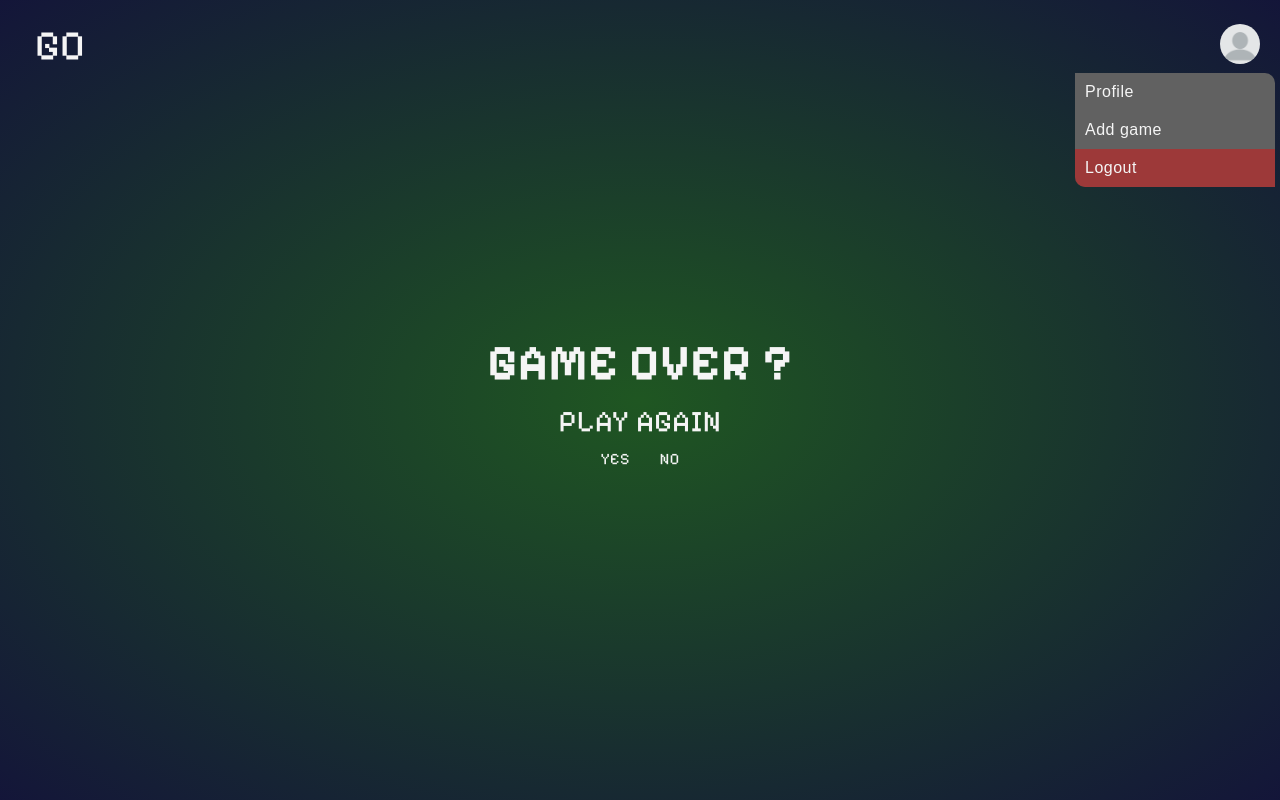
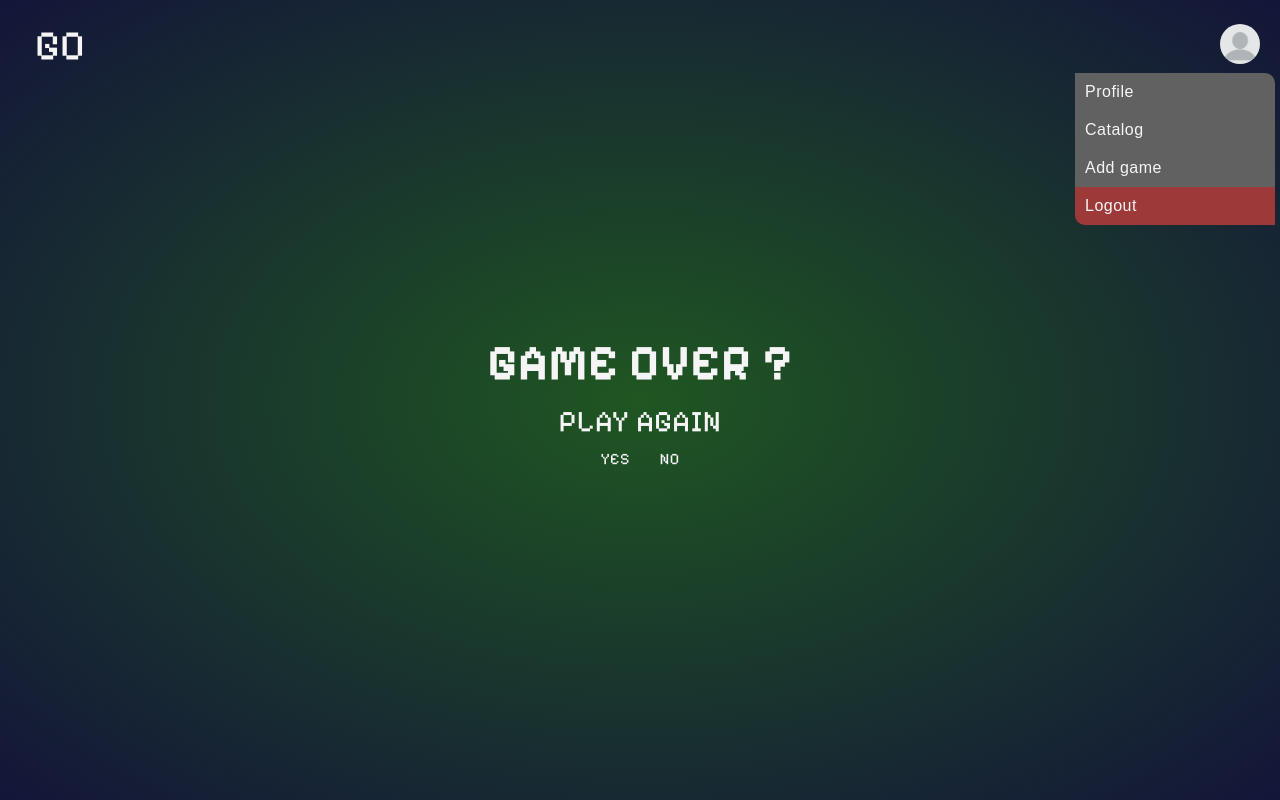
Before and after one commit to kalin-angelov/game-over-v2-frontend, a React (Vite) app: page / in a window 1280 px wide. Both pictures are taken after a click on the button 1240 px from the left and 45 px from the top of the page. Built offline with nearby package versions, Linux system fonts and the light colour scheme.

Commit message:
Update Navbar.jsx

```diff
--- a/src/components/reusable/navbar/Navbar.jsx
+++ b/src/components/reusable/navbar/Navbar.jsx
@@ -61,6 +61,11 @@ const Navbar = () => {
                                     </Link>
                                 </li>
                                 <li onClick={onClickFromUserMenu}>
+                                    <Link>
+                                        Catalog
+                                    </Link>
+                                </li>
+                                <li onClick={onClickFromUserMenu}>
                                     <Link to="/create">
                                         Add game
                                     </Link>
```
